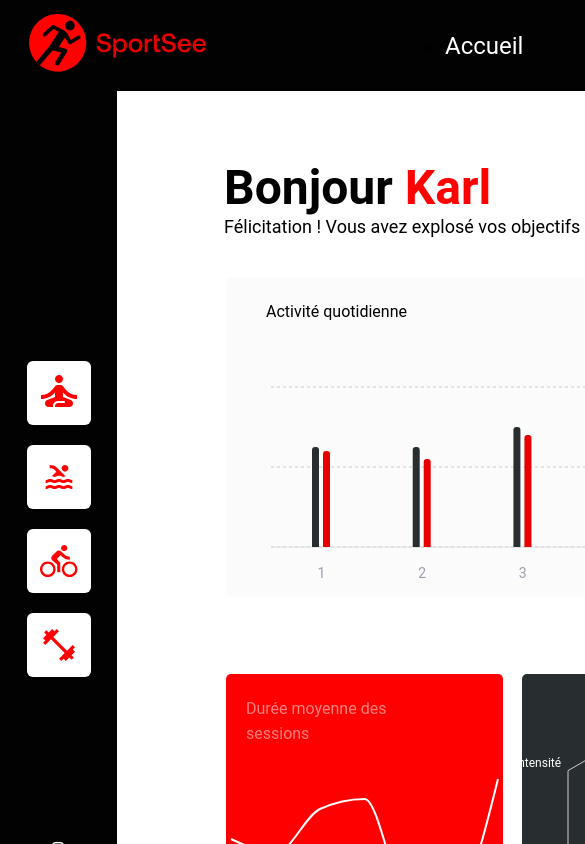
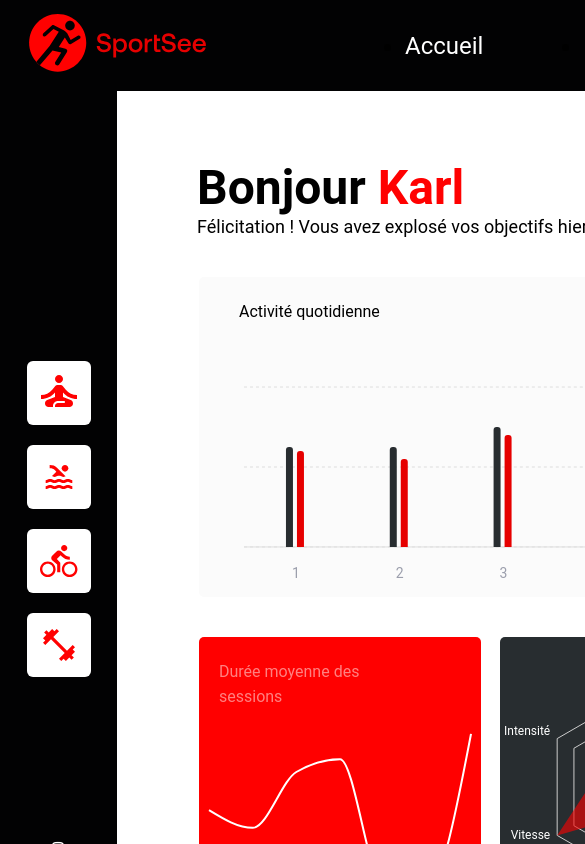
Before and after one commit to m-amroune/SportSee, a React (Create React App) app: page /profil/user/12 in a window 390 px wide. Shown: the top 844 px of the page, 585 px wide, since content can reach past the window. Built offline with nearby package versions, Linux system fonts and the light colour scheme.

Commit message:
finalization charts, add responsive for 1024px min and propTypes

```diff
--- a/src/Services/Services.js
+++ b/src/Services/Services.js
@@ -1,4 +1,4 @@
-let env = "dev";
+let env = "dev"; // switch prod or dev
 
 const Services = {
   getUserById: async function (id) {
--- a/src/components/Charts/Activity.js
+++ b/src/components/Charts/Activity.js
@@ -10,6 +10,7 @@ import {
   Legend,
   ResponsiveContainer,
 } from "recharts";
+import PropTypes from "prop-types";
 
 const CustomTooltip = ({ active, payload }) => {
   if (active) {
@@ -39,7 +40,7 @@ const Activity = ({ userActivity }) => {
           bottom: 20,
         }}
       >
-        <CartesianGrid strokeDasharray="3" vertical={false} />
+        <CartesianGrid strokeDasharray="3" stroke="#DEDEDE" vertical={false} />
         <XAxis
           tickFormatter={(day) => parseInt(day.slice(-1))}
           dataKey="day"
@@ -78,7 +79,7 @@ const Activity = ({ userActivity }) => {
           iconSize={8}
           height={50}
           formatter={legendBarChart}
-          wrapperStyle={{ top: 30 }}
+          wrapperStyle={{ top: 25 }}
         />
         <Bar
           yAxisId={0}
@@ -105,3 +106,12 @@ const Activity = ({ userActivity }) => {
 };
 
 export default Activity;
+
+Activity.propTypes = {
+  userActivity: PropTypes.arrayOf(
+    PropTypes.shape({
+      kilogram: PropTypes.number,
+      calories: PropTypes.number,
+    })
+  ).isRequired,
+};
--- a/src/components/Charts/AverageSessions.js
+++ b/src/components/Charts/AverageSessions.js
@@ -8,6 +8,7 @@ import {
   ResponsiveContainer,
 } from "recharts";
 import "../../styles/index.css";
+import PropTypes from "prop-types";
 
 const weekDays = (day) => {
   switch (day) {
@@ -46,7 +47,16 @@ const AverageSessions = ({ userAverageSessions }) => {
       <LineChart
         style={{ backgroundColor: "#ff0000", borderRadius: "5px" }}
         data={userAverageSessions}
+        margin={{ top: -30, right: 10, left: 10, bottom: -30 }}
       >
+        <Line
+          type="monotone"
+          dataKey="sessionLength"
+          unit=" min"
+          strokeWidth={2}
+          stroke="#fff"
+          dot={false}
+        />
         <XAxis
           dataKey="day"
           tickFormatter={weekDays}
@@ -55,6 +65,7 @@ const AverageSessions = ({ userAverageSessions }) => {
             fontSize: 12,
             fontWeight: 500,
             opacity: 0.5,
+            dy: -35,
           }}
           axisLine={false}
           tickLine={false}
@@ -67,14 +78,11 @@ const AverageSessions = ({ userAverageSessions }) => {
             width: "10%",
             border: "none",
           }}
-        />
-        <Line
-          type="monotone"
-          dataKey="sessionLength"
-          unit=" min"
-          strokeWidth={2}
-          stroke="#fff"
-          dot={false}
+          cursor={{
+            stroke: "rgba(0, 0, 0, 0.1)",
+            strokeWidth: 62,
+            position: "right",
+          }}
         />
 
         <text opacity={0.5} fill="#fff" x="20" y="40" fontSize={16}>
@@ -89,3 +97,12 @@ const AverageSessions = ({ userAverageSessions }) => {
 };
 
 export default AverageSessions;
+
+AverageSessions.propTypes = {
+  userAverageSessions: PropTypes.arrayOf(
+    PropTypes.shape({
+      day: PropTypes.number,
+      sessionsLength: PropTypes.number,
+    })
+  ).isRequired,
+};
--- a/src/components/Charts/Performance.js
+++ b/src/components/Charts/Performance.js
@@ -7,6 +7,7 @@ import {
   PolarRadiusAxis,
   ResponsiveContainer,
 } from "recharts";
+import PropTypes from "prop-types";
 
 const categoriesPerf = (kind) => {
   switch (kind) {
@@ -33,8 +34,10 @@ const Performance = ({ userPerformance }) => {
       <RadarChart
         style={{ backgroundColor: "#282D30", borderRadius: "5px" }}
         data={userPerformance}
+        margin={{ top: 10, right: 20, left: 20, bottom: 10 }}
       >
         <PolarGrid radialLines={false} />
+
         <PolarAngleAxis
           tickFormatter={categoriesPerf}
           dataKey="kind"
@@ -49,3 +52,12 @@ const Performance = ({ userPerformance }) => {
 };
 
 export default Performance;
+
+Performance.propTypes = {
+  userPerformance: PropTypes.arrayOf(
+    PropTypes.shape({
+      value: PropTypes.number,
+      kind: PropTypes.number,
+    })
+  ).isRequired,
+};
--- a/src/components/Charts/Score.js
+++ b/src/components/Charts/Score.js
@@ -5,6 +5,7 @@ import {
   PolarAngleAxis,
   ResponsiveContainer,
 } from "recharts";
+import PropTypes from "prop-types";
 
 const Score = ({ userData }) => {
   const data = [
@@ -49,3 +50,7 @@ const Score = ({ userData }) => {
 };
 
 export default Score;
+
+Score.propTypes = {
+  userData: PropTypes.number.isRequired,
+};
--- a/src/styles/home.css
+++ b/src/styles/home.css
@@ -3,7 +3,6 @@
   justify-content: center;
   align-items: center;
   align-content: center;
-  width: 90%;
 }
 
 .home-users {
--- a/src/styles/index.css
+++ b/src/styles/index.css
@@ -21,19 +21,38 @@ code {
   box-sizing: border-box;
 }
 
-body {
-  display: flex;
-  flex-direction: row;
+main {
+  display: grid;
+  grid-template-columns: 107px auto;
 }
 
-main {
-  display: grid;
-  grid-template-columns: 117px auto;
+.dashboard {
+  max-width: 1333px;
+}
+@media only screen and (max-width: 1200px) {
+  .dashboard {
+    padding-left: 50px;
+  }
+}
+
+@media only screen and (max-width: 1300px) {
+  main {
+    grid-template-columns: 40px auto;
+  }
+}
+
+@media only screen and (max-width: 1200px) {
 }
 
 .charts-mini-cards {
   display: flex;
   flex-direction: row;
+}
+
+@media only screen and (max-width: 1200px) {
+  .charts-mini-cards {
+    flex-direction: column;
+  }
 }
 
 .charts {
@@ -45,7 +64,7 @@ main {
 }
 
 .activity {
-  width: 90%;
+  width: 95.3%;
   height: 320px;
   border-radius: 5px;
   margin-top: 40px;
@@ -55,7 +74,7 @@ main {
 .sessions,
 .performance,
 .score {
-  width: 29%;
+  width: 30.5%;
   height: 300px;
   border-radius: 5px;
   margin-top: 40px;
--- a/src/styles/mini-cards.css
+++ b/src/styles/mini-cards.css
@@ -14,11 +14,41 @@
 .mini-cards {
   display: flex;
   flex-direction: column;
+  margin-right: 90px;
+}
+
+@media only screen and (max-width: 1300px) {
+  .mini-cards {
+    flex-direction: column;
+    margin-left: 107px;
+    gap: 3%;
+  }
+}
+@media only screen and (max-width: 1200px) {
+  .mini-cards {
+    flex-direction: row;
+    margin-left: 107px;
+    gap: 3.4%;
+    width: 77%;
+    margin-right: 202px;
+  }
+  .mini-cards div {
+    max-width: 200px;
+  }
+  .lipides {
+    margin-right: 40px;
+  }
 }
 
 .mini-card span {
   font-weight: 700;
   font-size: 20px;
+}
+
+@media only screen and (max-width: 1200px) {
+  .mini-card span {
+    font-size: 16px;
+  }
 }
 
 .nutriments {
--- a/src/styles/navbar.css
+++ b/src/styles/navbar.css
@@ -3,7 +3,8 @@
   align-items: center;
   justify-content: space-between;
   background-color: #020203;
-  width: 1440px;
+  width: 100%;
+  min-width: 1120px;
   height: 91px;
 }
 
```
